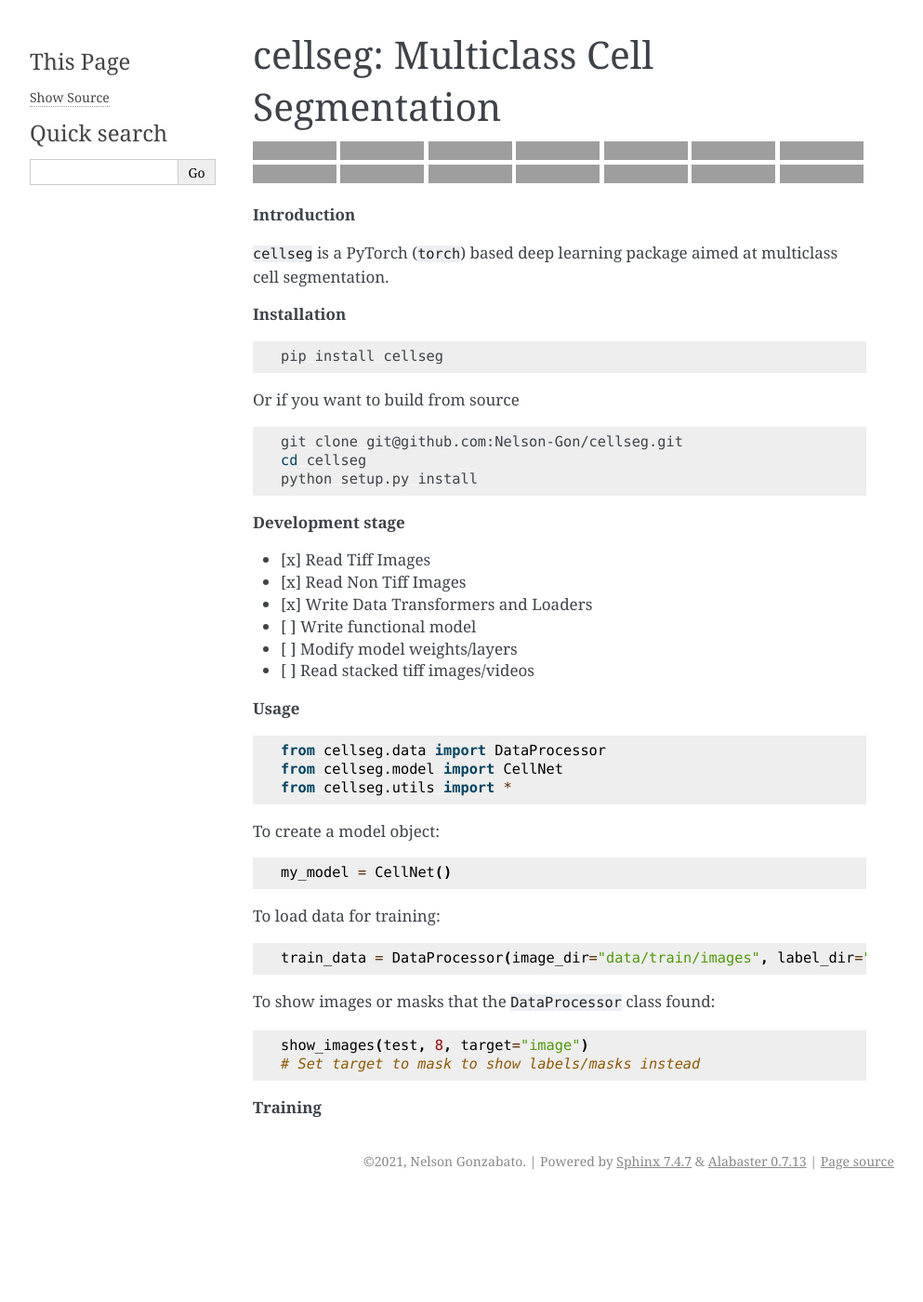
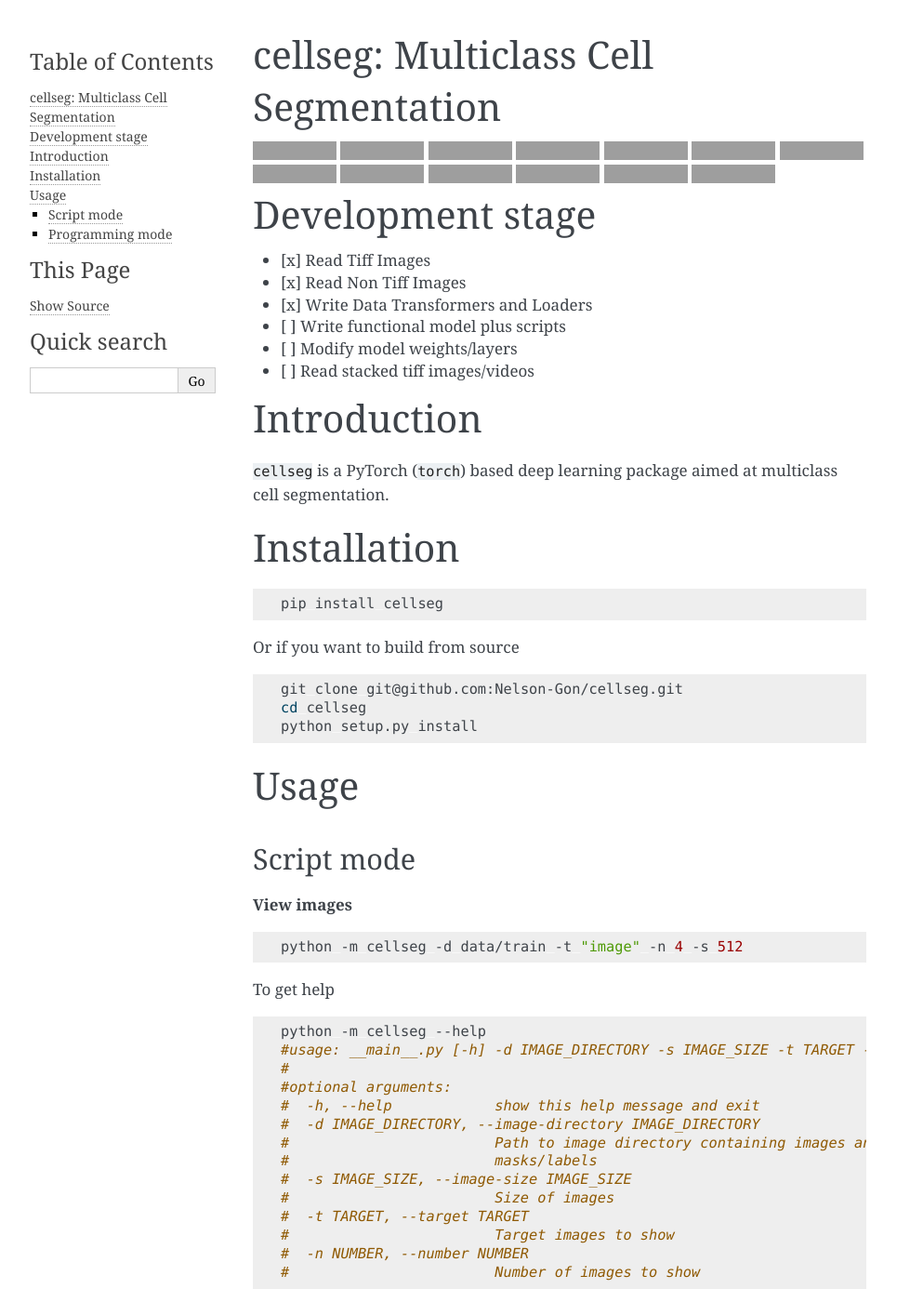
Before and after one commit to Nelson-Gon/cellseg, a Sphinx documentation site: the page built from docs/source/README.rst, in a window 1280 px wide and 1400 px high. Shown: the whole window at 93% size, without its empty margins (148-1141 px from the left). Built offline with Sphinx 7.4.7, drawn with Linux system fonts in a browser that asks for light colours; some of the changed text lies outside the part shown; grey boxes are pictures that could not be loaded.

Commit message:
Update docs

```diff
--- a/docs/source/README.rst
+++ b/docs/source/README.rst
@@ -73,11 +68,35 @@
    :alt: GitHub issues-closed
 
 
-**Introduction**
+Development stage
+=================
+
+
+*
+  [x] Read Tiff Images
+
+*
+  [x] Read Non Tiff Images
+
+*
+  [x] Write Data Transformers and Loaders
+
+*
+  [ ] Write functional model plus scripts
+
+*
+  [ ] Modify model weights/layers
+
+*
+  [ ] Read stacked tiff images/videos
+
+Introduction
+============
 
 ``cellseg`` is a PyTorch (\ ``torch``\ ) based deep learning package aimed at multiclass cell segmentation.
 
-**Installation**
+Installation
+============
 
 .. code-block:: shell
 
@@ -91,53 +110,65 @@
    cd cellseg
    python setup.py install
 
-**Development stage**
+Usage
+=====
 
+Script mode
+-----------
 
-*
-  [x] Read Tiff Images
+**View images**
 
-*
-  [x] Read Non Tiff Images
+.. code-block:: shell
 
-*
-  [x] Write Data Transformers and Loaders
+   python -m cellseg -d data/train -t "image" -n 4 -s 512
 
-*
-  [ ] Write functional model
+To get help
 
-*
-  [ ] Modify model weights/layers
+.. code-block:: shell
 
-*
-  [ ] Read stacked tiff images/videos
+   python -m cellseg --help
+   #usage: __main__.py [-h] -d IMAGE_DIRECTORY -s IMAGE_SIZE -t TARGET -n NUMBER
+   #
+   #optional arguments:
+   #  -h, --help            show this help message and exit
+   #  -d IMAGE_DIRECTORY, --image-directory IMAGE_DIRECTORY
+   #                        Path to image directory containing images and
+   #                        masks/labels
+   #  -s IMAGE_SIZE, --image-size IMAGE_SIZE
+   #                        Size of images
+   #  -t TARGET, --target TARGET
+   #                        Target images to show
+   #  -n NUMBER, --number NUMBER
+   #                        Number of images to show
 
-**Usage**
+Programming mode
+----------------
 
-.. code-block:: python
+**Importing relevant modules**
+
+.. code-block:: shell
 
 
    from cellseg.data import DataProcessor
    from cellseg.model import CellNet
-   from cellseg.utils import *
+   from cellseg.utils import DataProcessor, show_images
 
-To create a model object:
+**Creating a a model object**
 
-.. code-block:: python
+.. code-block:: shell
 
    my_model = CellNet()
 
-To load data for training:
+**Load training data**
 
-.. code-block:: python
+.. code-block:: shell
 
    train_data = DataProcessor(image_dir="data/train/images", label_dir="data/train/images", image_suffix="tif")
 
-To show images or masks that the ``DataProcessor`` class found:
+**View loaded images or masks**
 
-.. code-block:: python
+.. code-block:: shell
 
-   show_images(test, 8, target="image")
-   # Set target to mask to show labels/masks instead
+   show_images(train_data, number = 8, target="image")
 
 **Training**
--- a/requirements.txt
+++ b/requirements.txt
@@ -15,3 +15,8 @@
 torchsummary==1.5.1
 coverage==5.3.1
 numpy==1.19.4
+
+cellseg~=0.1.0
+Pillow~=8.0.1
+matplotlib~=3.3.3
+setuptools~=49.2.1
```
Also changed, not shown: other parts of docs/source/README.rst (+0 -5 lines), README.md (+57 -27 lines), changelog.md (+8 -3 lines), docs/source/changelog.rst (+11 -3 lines), 4 other files.
